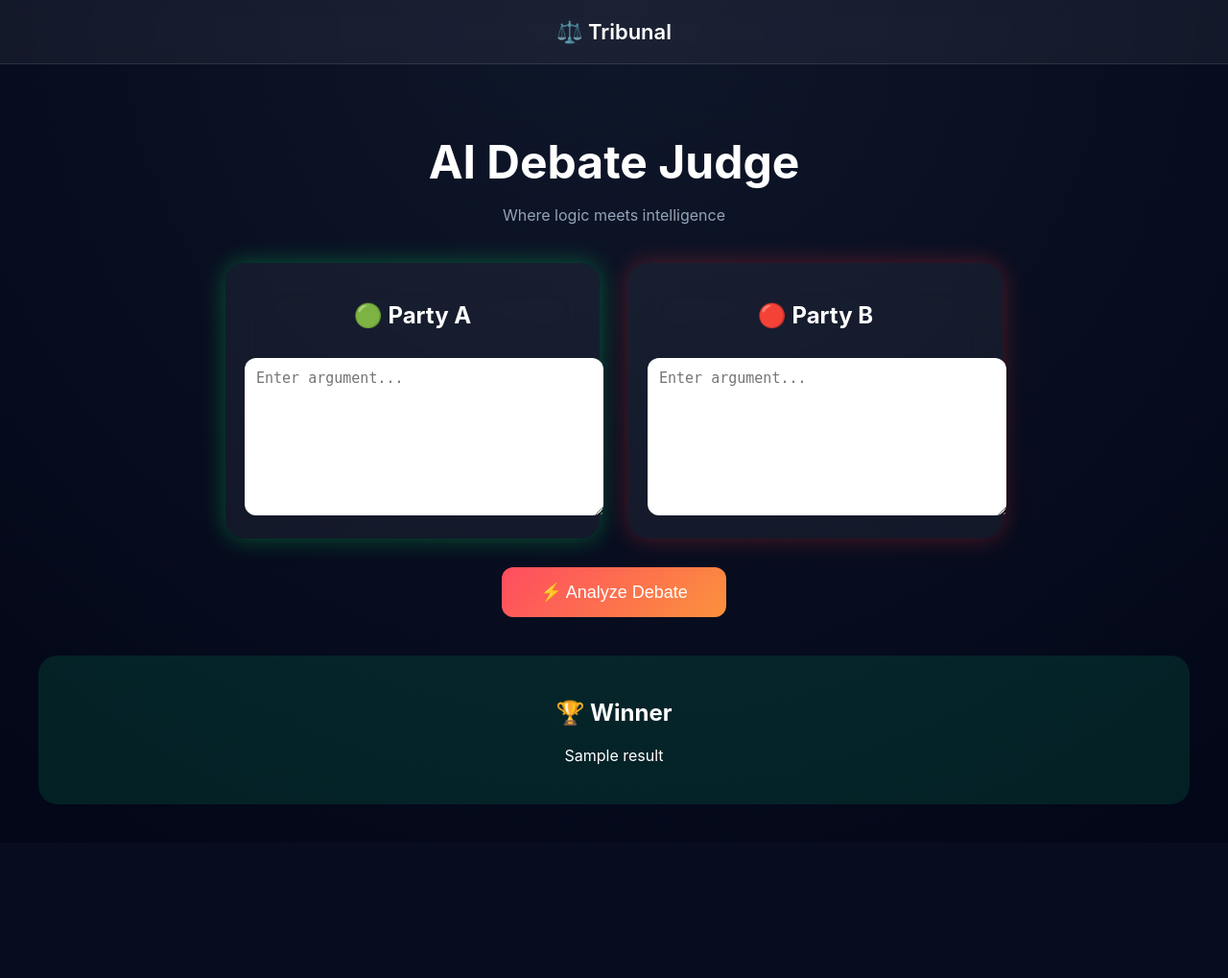
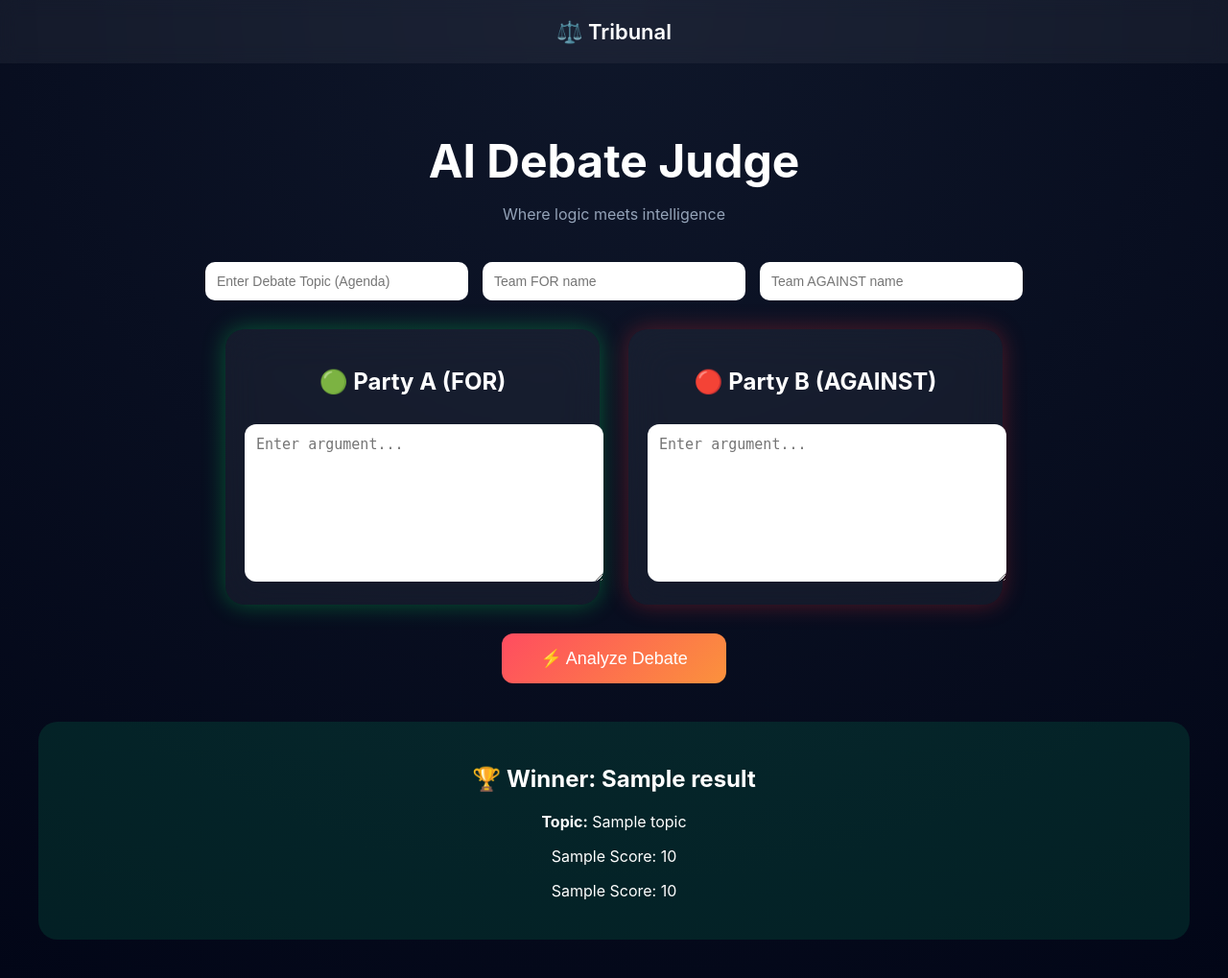
Before and after one commit to Naksh-hub/Tribunal, a Flask app: template templates/index.html in a window 1280 px wide. Shown: the whole page at 96% size. Before the commit the page ends 838 px from the top, so only its background shows below. Run offline with Flask 3, Linux system fonts and the light colour scheme; the template is opened without the code that fills it: most values are stand-ins (such as "Sample title", 1, 10 or a date in 2020).

Commit message:
full tribunal system

```diff
--- a/app.py
+++ b/app.py
@@ -1,4 +1,5 @@
 from flask import Flask, render_template, request
+import os
 
 app = Flask(__name__)
 
@@ -6,42 +7,36 @@ app = Flask(__name__)
 def home():
     return render_template('index.html')
 
+
 @app.route('/analyze', methods=['POST'])
 def analyze():
-    party_a = request.form['party_a']
-    party_b = request.form['party_b']
+    topic = request.form.get('topic', '')
+    teamA = request.form.get('teamA', 'Team A')
+    teamB = request.form.get('teamB', 'Team B')
+    arg1 = request.form.get('argument1', '')
+    arg2 = request.form.get('argument2', '')
 
-    words_a = party_a.split()
-    words_b = party_b.split()
-    count_a = len(words_a)
-    count_b = len(words_b)
+    # Simple scoring logic (we upgrade later)
+    scoreA = len(arg1.split())
+    scoreB = len(arg2.split())
 
-    strong_words = ["must", "definitely", "clearly", "strong", "important", "critical", "believe", "undeniable"]
-    strong_a = sum(word.lower() in strong_words for word in words_a)
-    strong_b = sum(word.lower() in strong_words for word in words_b)
+    if scoreA > scoreB:
+        winner = teamA + " (FOR)"
+    elif scoreB > scoreA:
+        winner = teamB + " (AGAINST)"
+    else:
+        winner = "It's a Tie"
 
-    score_a = count_a + (2 * strong_a)
-    score_b = count_b + (2 * strong_b)
+    return render_template(
+        'index.html',
+        result=winner,
+        topic=topic,
+        teamA=teamA,
+        teamB=teamB,
+        scoreA=scoreA,
+        scoreB=scoreB
+    )
 
-    if score_a > score_b:
-        winner = "Party A"
-    elif score_b > score_a:
-        winner = "Party B"
-    else:
-        winner = "It's a Tie!"
-
-    analysis = {
-        "count_a": count_a,
-        "count_b": count_b,
-        "strong_a": strong_a,
-        "strong_b": strong_b,
-        "score_a": score_a,
-        "score_b": score_b
-    }
-
-    return render_template('index.html', result=winner, analysis=analysis, party_a=party_a, party_b=party_b)
-
-import os
 
 if __name__ == "__main__":
     port = int(os.environ.get("PORT", 8000))
--- a/static/style.css
+++ b/static/style.css
@@ -13,7 +13,6 @@ body {
     font-weight: 600;
     background: rgba(255,255,255,0.05);
     backdrop-filter: blur(10px);
-    border-bottom: 1px solid rgba(255,255,255,0.1);
 }
 
 /* MAIN */
@@ -31,6 +30,23 @@ h1 {
 .subtitle {
     color: #94a3b8;
     margin-bottom: 40px;
+}
+
+/* SETUP */
+.setup {
+    display: flex;
+    gap: 15px;
+    justify-content: center;
+    margin-bottom: 30px;
+    flex-wrap: wrap;
+}
+
+.setup input {
+    padding: 12px;
+    border-radius: 10px;
+    border: none;
+    width: 250px;
+    font-size: 14px;
 }
 
 /* CARDS */
@@ -101,6 +117,10 @@ button:hover {
     animation: fadeIn 0.6s ease;
 }
 
+.scores {
+    margin-top: 10px;
+}
+
 /* ANIMATION */
 @keyframes fadeIn {
     from {opacity: 0; transform: translateY(20px);}
--- a/templates/index.html
+++ b/templates/index.html
@@ -15,17 +15,25 @@
     <h1>AI Debate Judge</h1>
     <p class="subtitle">Where logic meets intelligence</p>
 
+    <!-- SETUP -->
     <form action="/analyze" method="POST">
 
+        <div class="setup">
+            <input type="text" name="topic" placeholder="Enter Debate Topic (Agenda)">
+            <input type="text" name="teamA" placeholder="Team FOR name">
+            <input type="text" name="teamB" placeholder="Team AGAINST name">
+        </div>
+
+        <!-- ARGUMENTS -->
         <div class="cards">
 
             <div class="card green">
-                <h2>🟢 Party A</h2>
+                <h2>🟢 Party A (FOR)</h2>
                 <textarea name="argument1" placeholder="Enter argument..."></textarea>
             </div>
 
             <div class="card red">
-                <h2>🔴 Party B</h2>
+                <h2>🔴 Party B (AGAINST)</h2>
                 <textarea name="argument2" placeholder="Enter argument..."></textarea>
             </div>
 
@@ -35,10 +43,17 @@
 
     </form>
 
+    <!-- RESULT -->
     {% if result %}
     <div class="result">
-        <h2>🏆 Winner</h2>
-        <p>{{ result }}</p>
+        <h2>🏆 Winner: {{ result }}</h2>
+
+        <p><strong>Topic:</strong> {{ topic }}</p>
+
+        <div class="scores">
+            <p>{{ teamA }} Score: {{ scoreA }}</p>
+            <p>{{ teamB }} Score: {{ scoreB }}</p>
+        </div>
     </div>
     {% endif %}
 
```
